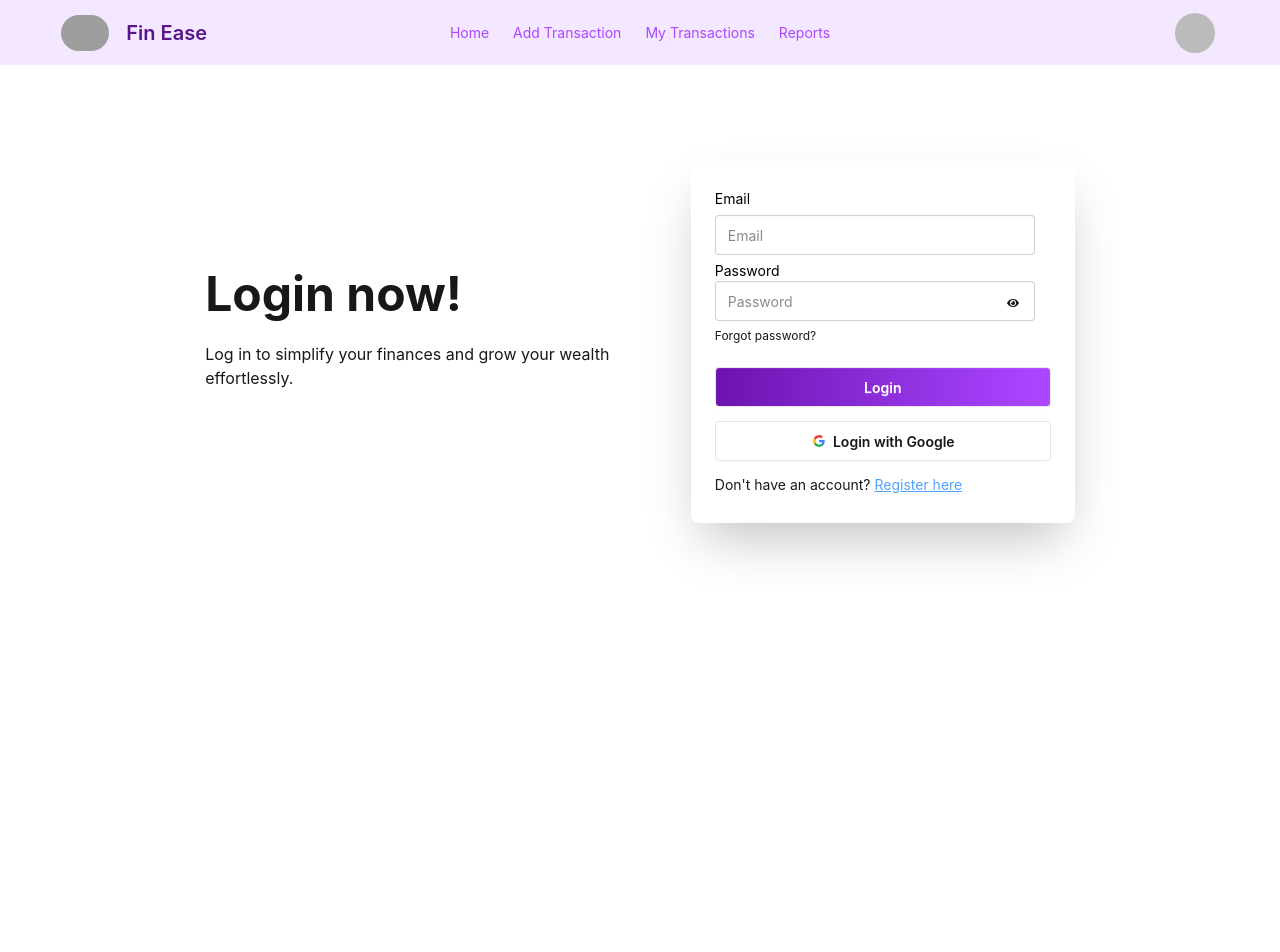
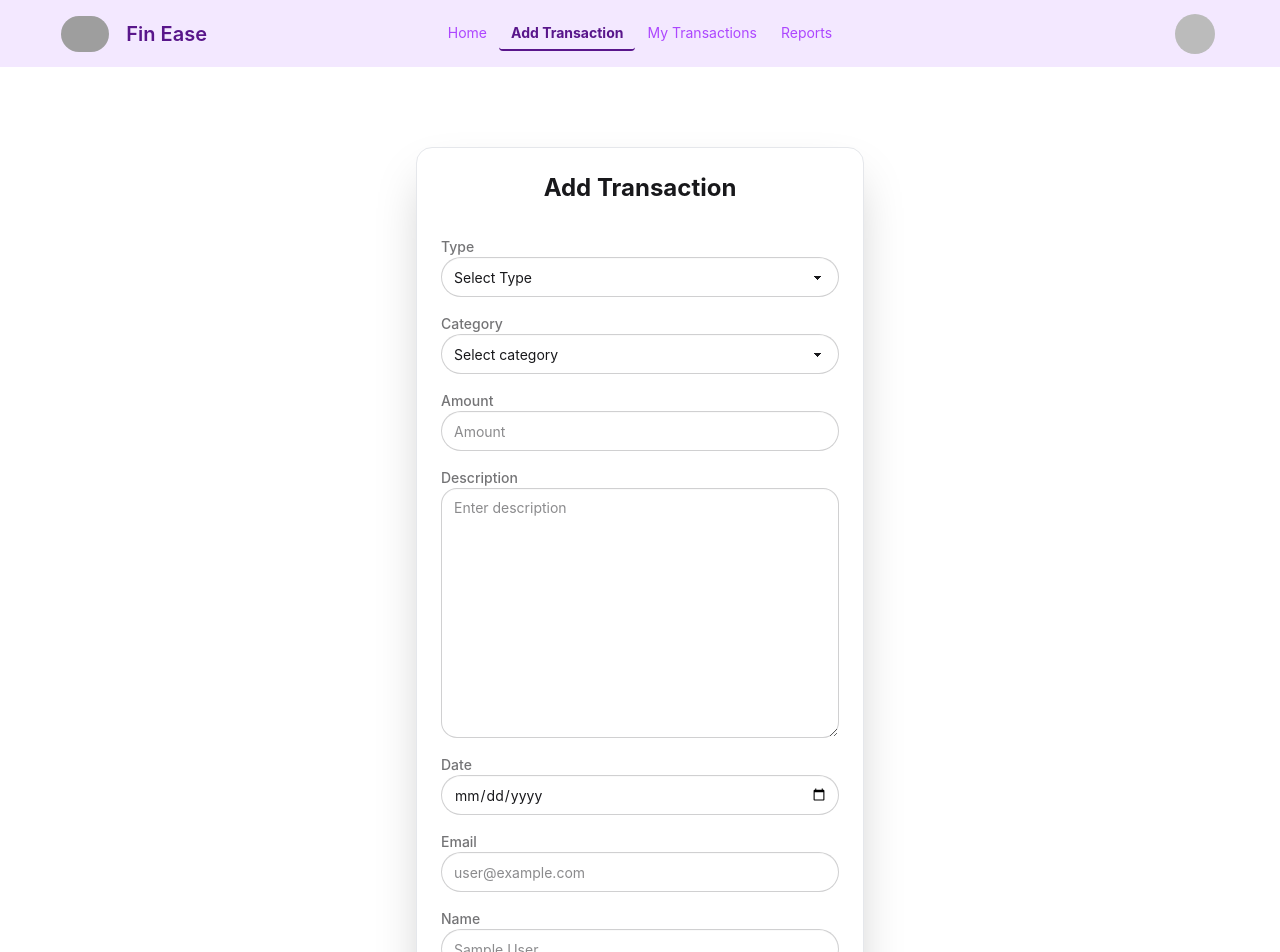
Before and after one commit to lijanahmmed/Fin-Ease-Client, a React (Vite) app: page /add-transaction in a window 1280 px wide. Before the commit this address led to /auth/login. Shown: the top 952 px of the page. Before the commit the page ends 800 px from the top, so only its background shows below. Built offline with nearby package versions, Linux system fonts and the light colour scheme; no server answers; sample sign-in values are in the browser's storage; grey boxes are pictures that could not be loaded.

Commit message:
add transaction form added

```diff
--- a/src/Pages/AddTransaction.jsx
+++ b/src/Pages/AddTransaction.jsx
@@ -1,11 +1,119 @@
-import React from 'react';
+import React, { use } from "react";
+import { AuthContext } from "../Context/AuthContext";
 
 const AddTransaction = () => {
-    return (
-        <div>
+  const { user } = use(AuthContext);
+
+  return (
+    <div className="card border border-gray-200 bg-base-100 w-11/12 max-w-md mx-auto shadow-2xl rounded-2xl mt-20">
+      <div className="card-body p-6 relative">
+        <h2 className="text-2xl font-bold text-center mb-6">Add Transaction</h2>
+        <form className="space-y-4">
+          <div>
+            <label className="label font-medium">Type</label>
+            <select
+              defaultValue={""}
+              name="category"
+              required
+              className="select w-full rounded-full focus:border-0 focus:outline-gray-200"
+            >
+              <option value="" disabled>
+                Select Type
+              </option>
+              <option value="income">Income</option>
+              <option value="expense">Expense</option>
+            </select>
+          </div>
+
+          <div>
+            <label className="label font-medium">Category</label>
+            <select
+              defaultValue={""}
+              name="category"
+              required
+              className="select w-full rounded-full focus:border-0 focus:outline-gray-200"
+            >
+              <option value="" disabled>
+                Select category
+              </option>
+              <option value="Vehicles">Vehicles</option>
+              <option value="Plants">Plants</option>
+              <option value="Foods">Foods</option>
+              <option value="Home & Living">Home & Living</option>
+              <option value="Characters">Characters</option>
+              <option value="Space">Space</option>
+              <option value="Animals">Animals</option>
+              <option value="Other">Other</option>
+            </select>
+          </div>
+
+          <div>
+            <label className="label font-medium">Amount</label>
+            <input
+              type="number"
+              name="amount"
+              required
+              className="input w-full rounded-full focus:border-0"
+              placeholder="Amount"
+            />
+          </div>
+
+          <div>
+            <label className="label font-medium">Description</label>
+            <textarea
+              name="description"
+              required
+              rows="3"
+              className="textarea w-full rounded-2xl focus:border-0 h-[250px]"
+              placeholder="Enter description"
+            ></textarea>
+          </div>
+
+          <div>
+            <label className="label font-medium">Date</label>
+            <input
+              type="date"
+              name="date"
+              required
+              className="input w-full rounded-full focus:border-0"
+              placeholder="Date"
+            />
+          </div>
+
+          <div>
+            <label className="label font-medium">Email</label>
+            <input
+              type="email"
+              name="email"
+              required
+              className="input w-full rounded-full focus:border-0"
+              placeholder={user.email}
+              readOnly
+            />
+          </div>
+          <div>
+            <label className="label font-medium">Name</label>
+            <input
+              type="text"
+              name="name"
+              required
+              className="input w-full rounded-full focus:border-0"
+              placeholder={user.displayName}
+              readOnly
+            />
+          </div>
+
+          {/* Submit Button */}
+          <button
+            type="submit"
+            className="btn w-full text-white mt-6 rounded-full bg-gradient-to-r from-purple-800 to-purple-500"
+          >
             Add Transaction
-        </div>
-    );
+          </button>
+        </form>
+      </div>
+    </div>
+  );
 };
 
 export default AddTransaction;
--- /dev/null
+++ b/src/Pages/UpdateTransaction.jsx
@@ -0,0 +1,11 @@
+import React from 'react';
+
+const UpdateTransaction = () => {
+    return (
+        <div>
+
+        </div>
+    );
+};
+
+export default UpdateTransaction;
--- a/src/Private/PrivateRoute.jsx
+++ b/src/Private/PrivateRoute.jsx
@@ -1,11 +1,15 @@
 import React, { use } from "react";
 import { AuthContext } from "../Context/AuthContext";
 import { Navigate, useLocation } from "react-router";
+import Loading from "../Components/Loading";
 
 const PrivateRoute = ({ children }) => {
-  const { user } = use(AuthContext);
+  const { user, loading } = use(AuthContext);
   const location = useLocation();
 
+  if(loading){
+    return <Loading></Loading>
+  }
   if (user && user.email) {
     return children;
   }
```
